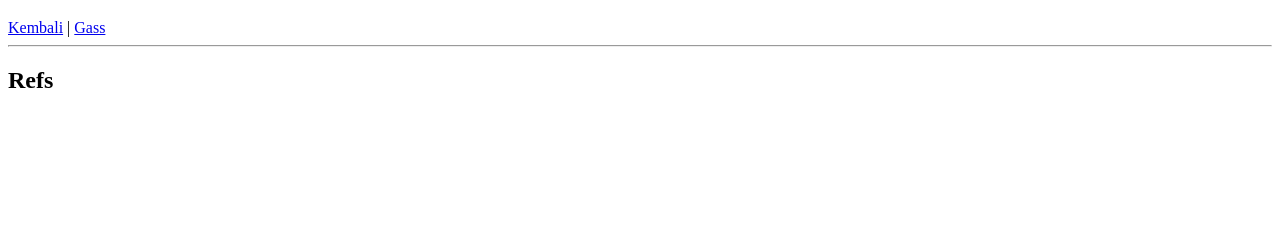
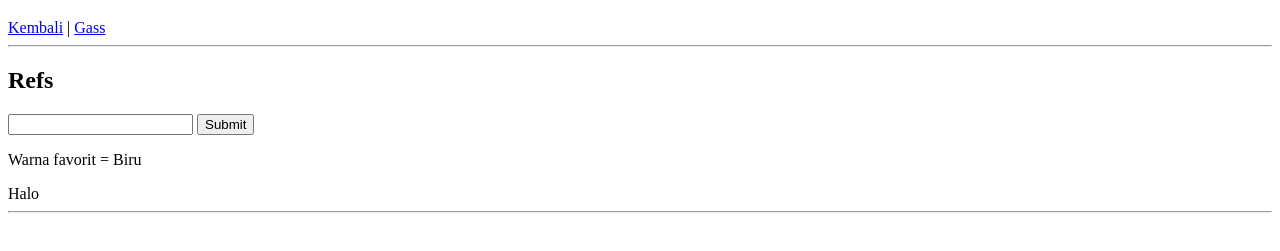
Before and after one commit to krisnaxda/belajar-vuejs, a plain HTML site: page lanjutan3.html in a window 1280 px wide. Shown: the part 61-312 px from the top of the page. Drawn offline with nearby package versions, Linux system fonts and the light colour scheme.

Commit message:
tambah lanjutan

```diff
--- a/app5.js
+++ b/app5.js
@@ -2,9 +2,14 @@ new Vue({
   el: '#app',
   data:{
     balik: 'http://127.0.0.1:9000/lanjutan2.html',
-    lanjut: 'http://127.0.0.1:9000/lanjutan4.html'
+    lanjut: 'http://127.0.0.1:9000/lanjutan4.html',
+    output: 'Biru'
   },
   methods:{
+    bacaRefs:function(){
+      console.log(this.$refs.test.innerText);
+      this.output = this.$refs.isian.value;
+    }
 
   },
   computed:{
--- a/lanjutan3.html
+++ b/lanjutan3.html
@@ -15,6 +15,14 @@
       <a v-bind:href="balik">Kembali</a> | <a v-bind:href="lanjut">Gass</a>
       <hr>
       <h2>Refs</h2>
+      <input type="text" ref="isian">
+      <button @click="bacaRefs" >Submit</button>
+      <p>Warna favorit = {{ output }}</p>
+      <div ref="test">Halo</div>
+
+      <hr>
+
+
 
     </div>
 
```
